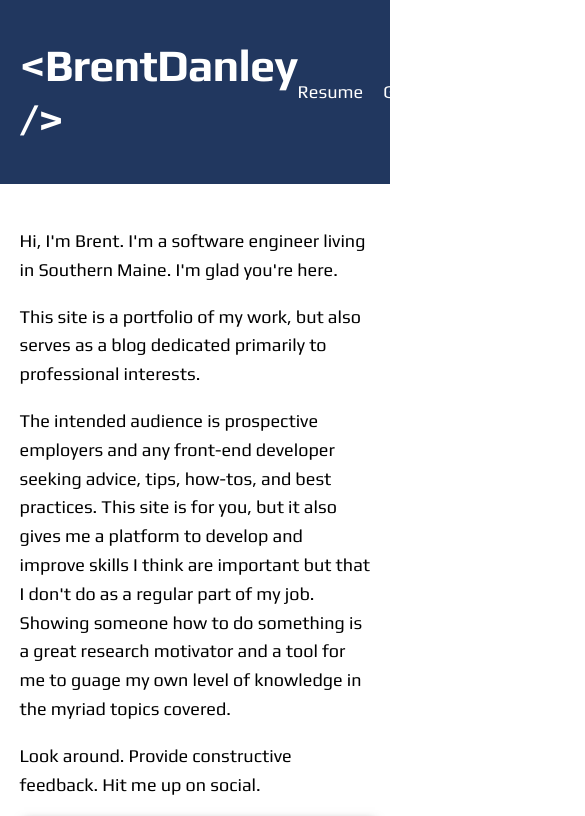
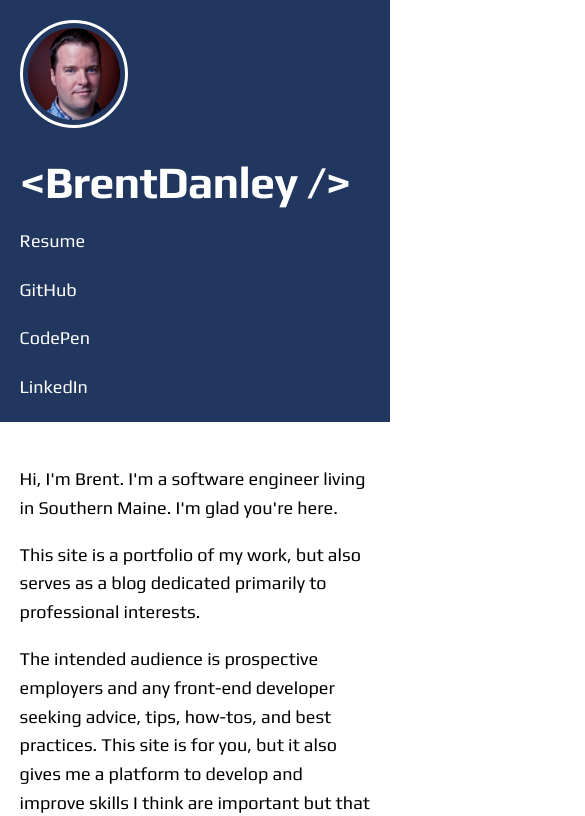
Before and after one commit to brentdanley/codes, a Next.js app: page / in a window 390 px wide. Shown: the top 816 px of the page, 585 px wide, since content can reach past the window. Built offline with nearby package versions, Linux system fonts and the light colour scheme.

Commit message:
Fixes overflow issue on mobile.

```diff
--- a/components/header.module.scss
+++ b/components/header.module.scss
@@ -5,6 +5,10 @@
     justify-content: space-between;
     align-items: center;
     padding: 20px 5%;
+
+    @media (max-width: 767px) {
+        grid-template-areas: 'headshot' 'title' 'nav';
+    }
 }
 
 .title {
--- a/components/navigation.module.scss
+++ b/components/navigation.module.scss
@@ -5,4 +5,8 @@
     a {
         color: rgb(255, 255, 255);
     }
+
+    @media (max-width: 767px) {
+        flex-direction: column;
+    }
 }
--- a/styles/global.css
+++ b/styles/global.css
@@ -11,7 +11,7 @@ body {
 }
 
 body {
-  overflow: hidden;
+  overflow-x: hidden;
 }
 
 * {
```
